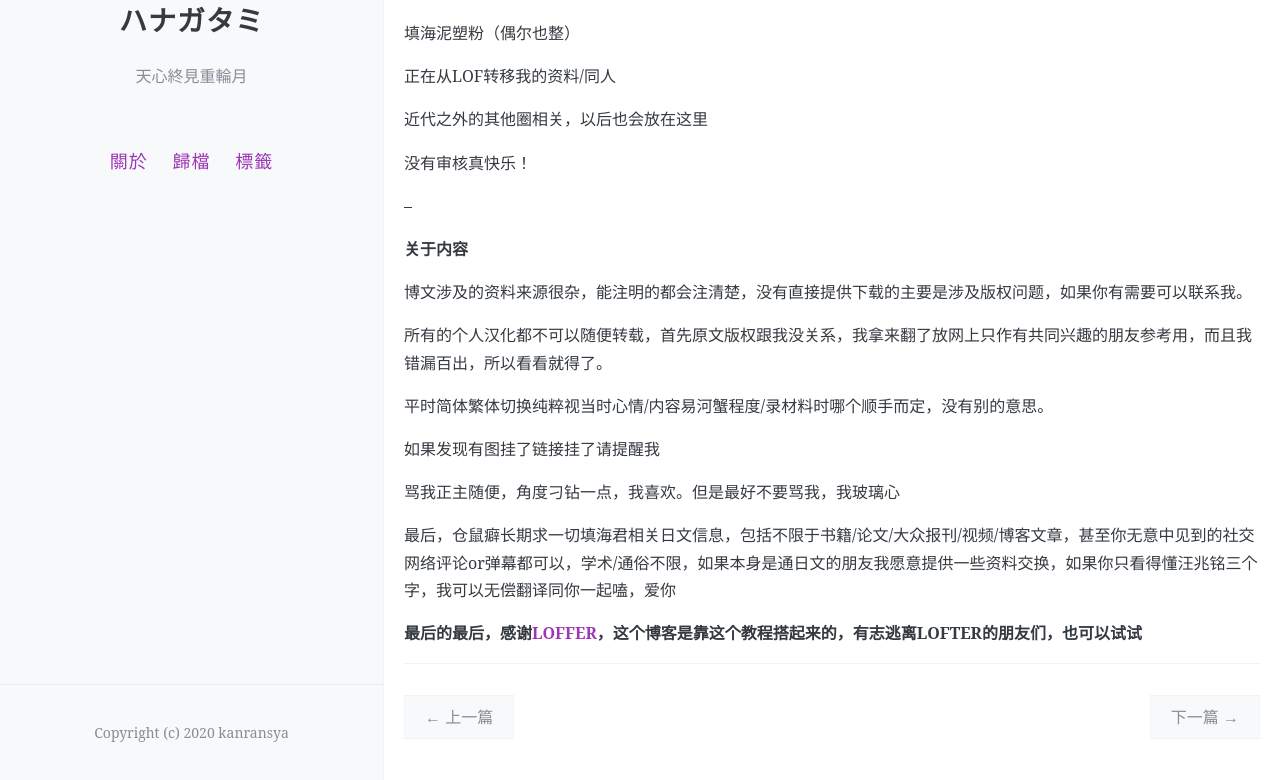
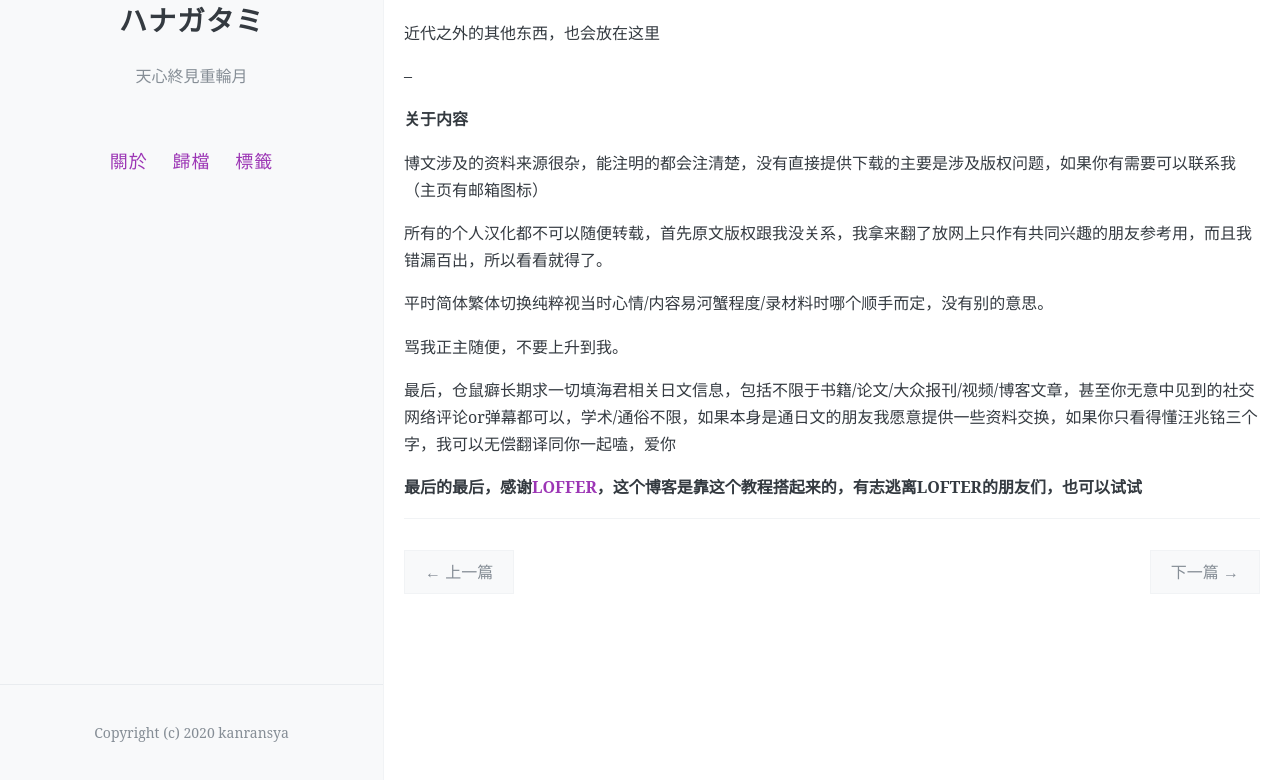
Before and after one commit to kanransya/nami-jetcoaster, a Jekyll site: the page built from _posts/2020-07-19-zhiding0719.md, in a window 1280 px wide and 1082 px high. Shown: the part 302-1082 px from the top of the window. Built offline with Jekyll 4.4.1, drawn with Linux system fonts in a browser that asks for light colours; comment, search, counter and statistics services are not loaded; some of the changed text lies outside the part shown.

Commit message:
Update 2020-07-19-zhiding0719.md

```diff
--- a/_posts/2020-07-19-zhiding0719.md
+++ b/_posts/2020-07-19-zhiding0719.md
@@ -15,29 +15,22 @@ pinned: true
 
 也可以叫渺渺
 
-低調クラブ精神会員
+低調クラブ精神会員/填海正苏泥塑一体机/妙高峰首席站姐
 
-填海泥塑粉（偶尔也整）
+近代之外的其他东西，也会放在这里
 
-正在从LOF转移我的资料/同人
-
-近代之外的其他圈相关，以后也会放在这里
-
-没有审核真快乐！
 
 --
 
 **关于内容**
 
-博文涉及的资料来源很杂，能注明的都会注清楚，没有直接提供下载的主要是涉及版权问题，如果你有需要可以联系我。
+博文涉及的资料来源很杂，能注明的都会注清楚，没有直接提供下载的主要是涉及版权问题，如果你有需要可以联系我（主页有邮箱图标）
 
 所有的个人汉化都不可以随便转载，首先原文版权跟我没关系，我拿来翻了放网上只作有共同兴趣的朋友参考用，而且我错漏百出，所以看看就得了。
 
 平时简体繁体切换纯粹视当时心情/内容易河蟹程度/录材料时哪个顺手而定，没有别的意思。
 
-如果发现有图挂了链接挂了请提醒我
-
-骂我正主随便，角度刁钻一点，我喜欢。但是最好不要骂我，我玻璃心
+骂我正主随便，不要上升到我。
 
 最后，仓鼠癖长期求一切填海君相关日文信息，包括不限于书籍/论文/大众报刊/视频/博客文章，甚至你无意中见到的社交网络评论or弹幕都可以，学术/通俗不限，如果本身是通日文的朋友我愿意提供一些资料交换，如果你只看得懂汪兆铭三个字，我可以无偿翻译同你一起嗑，爱你
 
```
